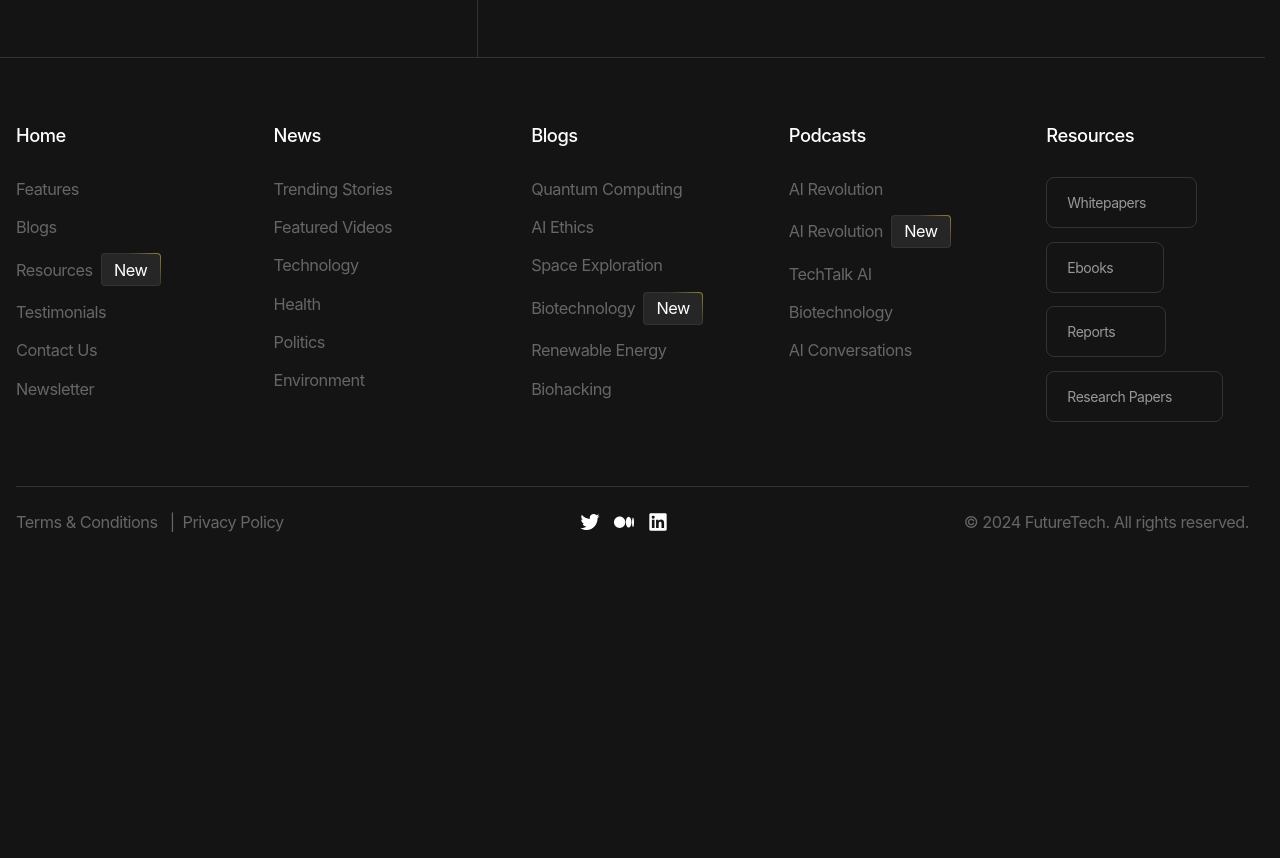
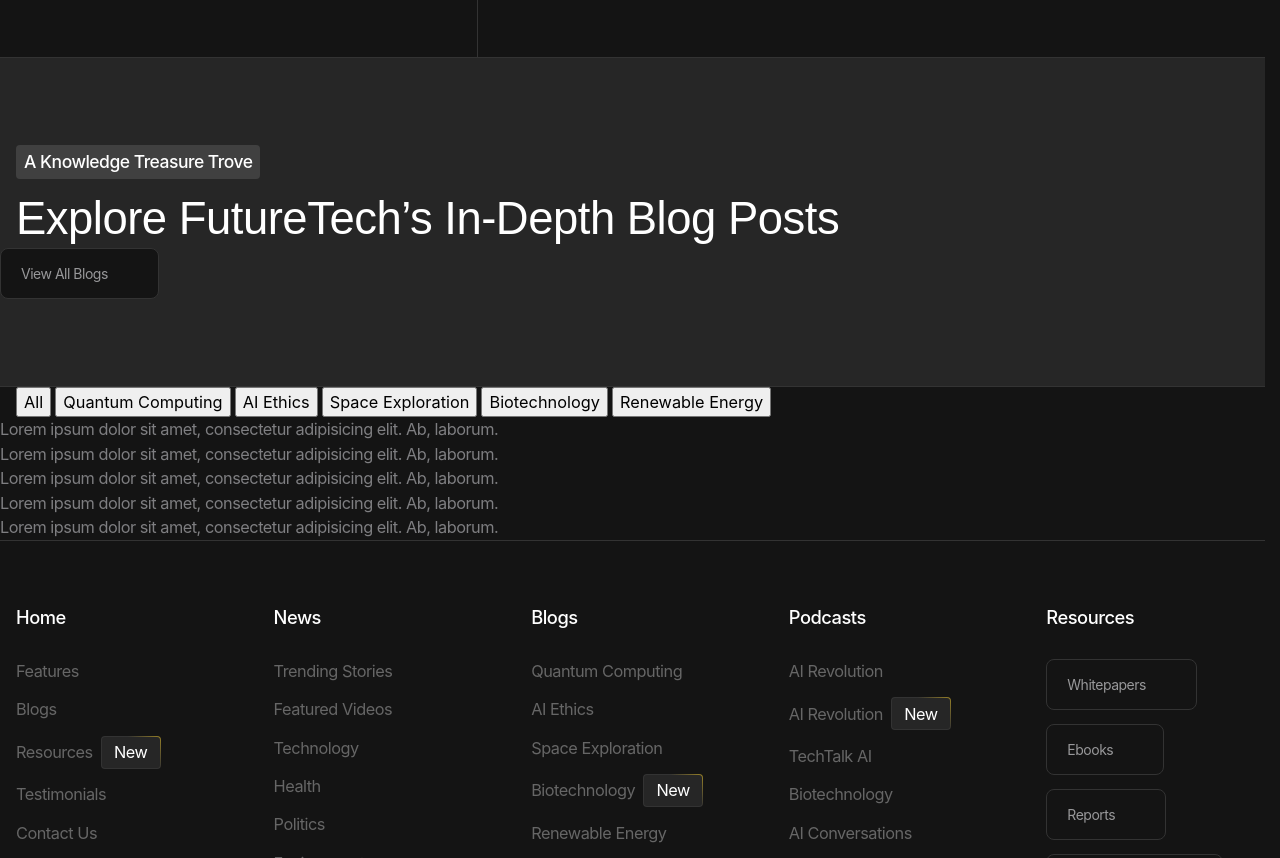
Before and after one commit to KuzAnton8335/futuretech, a website built with Vite: page index.html in a window 1280 px wide. Shown: the part 2195-3053 px from the top of the page. Before the commit the page ends 2752 px from the top, so only its background shows below. Built offline with nearby package versions, Linux system fonts and the light colour scheme; files whose address does not match are found by name.

Commit message:
section blogs

```diff
--- a/index.html
+++ b/index.html
@@ -8,7 +8,7 @@
   <script type="module" src="./src/app/main.js"></script>
 </head>
 
-<!-- !!TODO:Остановился на времени 03:40 -->
+<!-- !!TODO:Остановился на времени 08:35 (2 видео) -->
 
 <body>
   <!-- header -->
@@ -233,6 +233,78 @@
         </ul>
       </div>
     </section>
+
+    <section class="section" aria-labelledby="block-title">
+      <header class="section__header">
+        <div class="section__header-inner container">
+          <div class="section__header-info">
+            <p class="section__subtitle tag">A Knowledge Treasure Trove</p>
+            <h2 class="section__title" id="block-title">Explore FutureTech&rsquo;s In-Depth Blog Posts</h2>
+          </div>
+        </div>
+        <a href="/" class="section__link button">
+          <span class="icon icon__yellow-arrow">View All Blogs</span>
+        </a>
+      </header>
+      <div class="section__body tabs" data-js-tabs>
+        <h3 class="visually-hidden" id="blog-category-title">
+          blog category
+        </h3>
+        <header class="tabs__header">
+          <div class="tabs__buttons container" role="tablist" aria-labelledby="blog-category-title">
+            <button class="tabs__button is-active" type="button" id="tab-1" role="tab" aria-controls="tabpanel-1"
+              data-js-tabsbutton aria-selected="true" tabindex="-1">
+              All
+            </button>
+            <button class="tabs__button" type="button" id="tab-2" role="tab" aria-controls="tabpanel-2"
+              data-js-tabsbutton aria-selected="false" tabindex="-1">
+              Quantum Computing
+            </button>
+            <button class="tabs__button" type="button" id="tab-3" role="tab" aria-controls="tabpanel-3"
+              data-js-tabsbutton aria-selected="false" tabindex="-1">
+              AI Ethics
+            </button>
+            <button class="tabs__button" type="button" id="tab-4" role="tab" aria-controls="tabpanel-4"
+              data-js-tabsbutton aria-selected="false" tabindex="-1">
+              Space Exploration
+            </button>
+            <button class="tabs__button" type="button" id="tab-5" role="tab" aria-controls="tabpanel-5"
+              data-js-tabsbutton aria-selected="false" tabindex="-1">
+              Biotechnology
+            </button>
+            <button class="tabs__button" type="button" id="tab-6" role="tab" aria-controls="tabpanel-6"
+              data-js-tabsbutton aria-selected="false" tabindex="-1">
+              Renewable Energy
+            </button>
+          </div>
+        </header>
+        <div class="tabs__body">
+          <div class="tabs__content is-active" id="tabpanel-1" aria-labelledby="tab-1" tabindex="0"
+            data-js-tabs-content>
+            <ul class="list">
+              <li class="list__item">
+                <article class="blog-gard container"></article>
+              </li>
+            </ul>
+          </div>
+          <div class="tabs__content" id="tabpanel-2" aria-labelledby="tab-2" tabindex="0" data-js-tabs-content>
+            Lorem ipsum dolor sit amet, consectetur adipisicing elit. Ab, laborum.
+          </div>
+          <div class="tabs__content" id="tabpanel-3" aria-labelledby="tab-3" tabindex="0" data-js-tabs-content>
+            Lorem ipsum dolor sit amet, consectetur adipisicing elit. Ab, laborum.
+          </div>
+          <div class="tabs__content" id="tabpanel-4" aria-labelledby="tab-4" tabindex="0" data-js-tabs-content>
+            Lorem ipsum dolor sit amet, consectetur adipisicing elit. Ab, laborum.
+          </div>
+          <div class="tabs__content" id="tabpanel-5" aria-labelledby="tab-5" tabindex="0" data-js-tabs-content>
+            Lorem ipsum dolor sit amet, consectetur adipisicing elit. Ab, laborum.
+          </div>
+          <div class="tabs__content" id="tabpanel-6" aria-labelledby="tab-5" tabindex="0" data-js-tabs-content>
+            Lorem ipsum dolor sit amet, consectetur adipisicing elit. Ab, laborum.
+          </div>
+        </div>
+      </div>
+    </section>
   </main>
 
   <footer class="footer">
```
